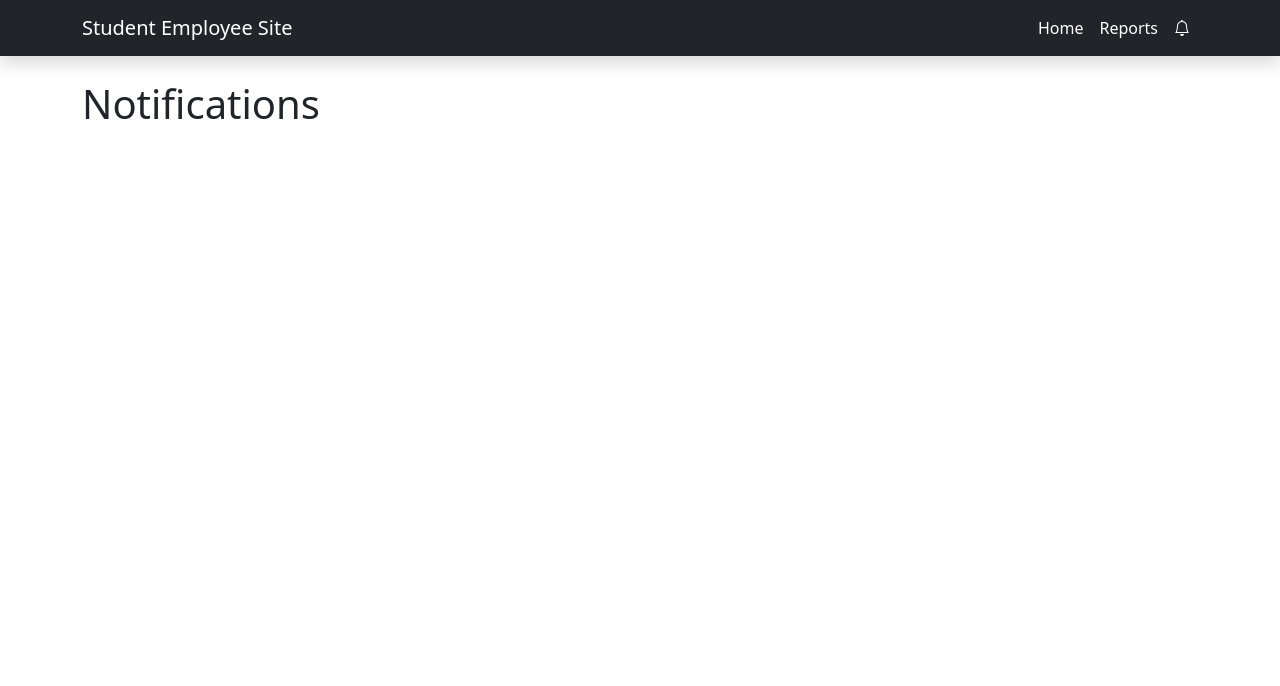
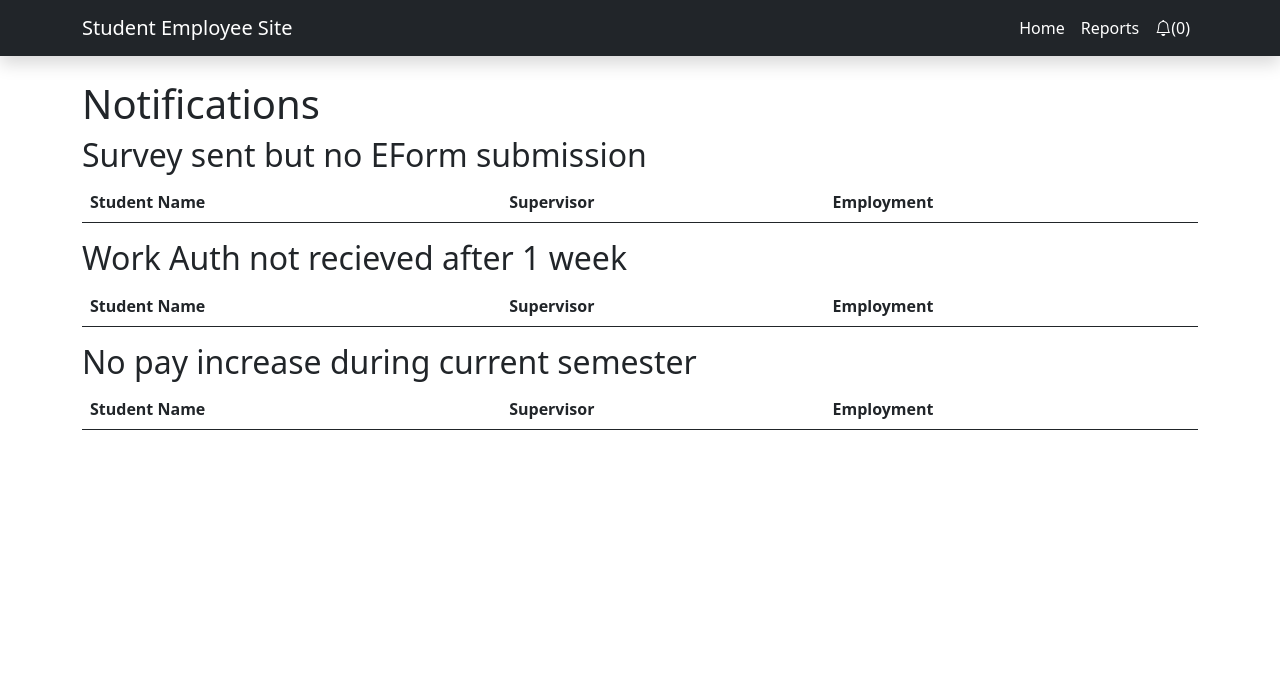
Before and after one commit to Buscompany21/Student-Employee-Wage-Info, a Django app: page /notifications in a window 1280 px wide. Shown: the top 686 px of the page. Run offline with Django 4.2, Linux system fonts and the light colour scheme; tables that the repository leaves empty hold one stand-in row (values such as "Sample post"); lists and menus that the app fills with data are empty; some libraries are stand-ins or nearby versions.

Commit message:
finished notification feature

```diff
--- a/MainApp/models.py
+++ b/MainApp/models.py
@@ -26,10 +26,10 @@ class Season(models.Model):
         return self.name
 
 class Semester(models.Model):
-    year = models.IntegerField()
+    start_date = models.DateField()
     season = models.ForeignKey(Season, on_delete=models.RESTRICT)
     def __str__(self):
-        return f'{self.season.__str__()} {self.year}'
+        return f'{self.season.__str__()} {self.start_date.strftime("%Y")}'
 
 class EmplRecord(models.Model):
     value = models.IntegerField()
--- a/MainApp/templates/base.html
+++ b/MainApp/templates/base.html
@@ -23,7 +23,7 @@
 								<a class="nav-link active" aria-current="page" href="{% url 'reports' %}">Reports</a>
 							</li>
 							<li class="nav-item">
-								<a class="nav-link active" aria-current="page" href="{% url 'notifications' %}"><i id="notification-bell" class="bi bi-bell"></i></a>
+								<a class="nav-link active" aria-current="page" href="{% url 'notifications' %}"><i id="notification-bell" class="bi bi-bell"></i>({{ NOTIFICATION_COUNT }})</a>
 							</li>
 						</ul>
 					</div>
--- a/MainApp/templates/index.html
+++ b/MainApp/templates/index.html
@@ -3,16 +3,16 @@
 
 <div class="d-flex flex-row align-items-center justify-content-between">
     <h1>
-        Employments for {{ semester.season.name }} {{ semester.year }}
+        Employments for {{ semester }}
     </h1>
 
     <div class="dropdown">
         <button class="btn btn-secondary dropdown-toggle" type="button" id="dropdownMenuButton1" data-bs-toggle="dropdown" aria-expanded="false">
-          {{ semester.season.name }} {{ semester.year }}
+          {{ semester }}
         </button>
         <ul class="dropdown-menu" aria-labelledby="dropdownMenuButton1">
             {% for s in semesters %}
-            <li><a class="dropdown-item" href={% url 'index' s.id %}>{{ s.season.name }} {{ s.year }}</a></li>
+            <li><a class="dropdown-item" href={% url 'index' s.id %}>{{ s }}</a></li>
             {% endfor %}
         </ul>
     </div>
--- a/MainApp/templates/notifications.html
+++ b/MainApp/templates/notifications.html
@@ -3,5 +3,79 @@
 {% load crispy_forms_tags %}
 
 <h1>Notifications</h1>
+<h2>Survey sent but no EForm submission</h2>
+<div class="table-responsive">
+    <table class="table table-responsive table-striped">
+        <thead>
+            <tr>
+                <th>Student Name</th>
+                <th>Supervisor</th>
+                <th>Employment</th>
+            </tr>
+        </thead>
+        <tbody>
+            {% for n in eform_notifications %}
+            <tr>
+                <td>{{n.student.person.full_name}}</td>
+                <td>{{n.supervisor.person.full_name}}</td>
+                <td>
+                    {{employment.position_type}}
+                    {% if employment.class_code %}({{employment.class_code}}){% endif %}
+                </td>
+            </tr>
+            {% endfor %}
+        </tbody>
+    </table>
+</div>
+
+<h2>Work Auth not recieved after 1 week</h2>
+<div class="table-responsive">
+    <table class="table table-responsive table-striped">
+        <thead>
+            <tr>
+                <th>Student Name</th>
+                <th>Supervisor</th>
+                <th>Employment</th>
+            </tr>
+        </thead>
+        <tbody>
+            {% for n in work_auth_notifications %}
+            <tr>
+                <td>{{n.student.person.full_name}}</td>
+                <td>{{n.supervisor.person.full_name}}</td>
+                <td>
+                    {{employment.position_type}}
+                    {% if employment.class_code %}({{employment.class_code}}){% endif %}
+                </td>
+            </tr>
+            {% endfor %}
+        </tbody>
+    </table>
+</div>
+
+<h2>No pay increase during current semester</h2>
+<div class="table-responsive">
+    <table class="table table-responsive table-striped">
+        <thead>
+            <tr>
+                <th>Student Name</th>
+                <th>Supervisor</th>
+                <th>Employment</th>
+            </tr>
+        </thead>
+        <tbody>
+            {% for n in pay_increase_notifications %}
+            <tr>
+                <td>{{n.student.person.full_name}}</td>
+                <td>{{n.supervisor.person.full_name}}</td>
+                <td>
+                    {{employment.position_type}}
+                    {% if employment.class_code %}({{employment.class_code}}){% endif %}
+                </td>
+            </tr>
+            {% endfor %}
+        </tbody>
+    </table>
+</div>
 
 {% endblock content %}
--- /dev/null
+++ b/MainApp/utils.py
@@ -0,0 +1,41 @@
+from .models import Semester, Employment, PayRate
+from datetime import date, timedelta
+from django.utils import timezone
+
+def get_current_semester():
+    latest = Semester.objects.filter(start_date__lte=date.today()).latest('start_date')
+    return latest
+
+def get_notifications():
+    notifications = {
+        'eform': [],
+        'work_auth': [],
+        'pay_increase': [],
+    }
+    today = timezone.now()
+    # notify if EForm field is unchecked 1 week after sending them the Qualtrics survey
+    # get list of all employments which have survey_sent between 1 week ago and today's date that has a null eform_submission value
+    notifications['eform'] = Employment.objects.filter(survey_sent__range=[today - timedelta(days=7), today], eform_submission=None)
+
+
+    # notify if authorized to work hasn't been checked after 1 week
+    # this is pretty similar to the EForm notifications
+    notifications['work_auth'] = Employment.objects.filter(survey_sent__range=[today - timedelta(days=7), today], work_auth_received=None)
+
+    # pay increase reminders at the beginning of each semester
+    # 1. Get the current semester
+    # 2. Get list of all employments that do NOT have a PayRate model
+    # attached to them with a date value that falls in the bounds of the current semester
+    current_semester = get_current_semester()
+    # all the employments that HAVE gotten a raise
+    relevant_employments = Employment.objects.filter(semesters__id=current_semester.id)
+    raise_employment_ids = {r.employment.id for r in PayRate.objects.filter(date__gte=current_semester.start_date).select_related('employment')}
+    no_raise_employments = relevant_employments.exclude(id__in=raise_employment_ids)
+    notifications['pay_increase'] = no_raise_employments
+    return notifications
+
+def get_notification_count(request):
+    notifications = get_notifications()
+    return {
+        "NOTIFICATION_COUNT": len(notifications['pay_increase']) + len(notifications['work_auth']) + len(notifications['eform'])
+    }
--- a/MainApp/views.py
+++ b/MainApp/views.py
@@ -3,23 +3,15 @@ from .models import *
 from .forms import *
 from datetime import date
 from .mailer import send_email
+from .utils import get_current_semester, get_notifications, get_notification_count
 
 # Create your views here.
 def indexPageView(request,semester_id=None):
     if(semester_id == None):
-        today = date.today()
-        month = today.month
-        if(1 <= month <= 4):
-            season = Season.objects.get(name='Winter')
-        elif(5 <= month <= 8):
-            season = Season.objects.get(name='Spring/Summer')
-        elif(9 <= month <= 12):
-            season = Season.objects.get(name='Fall')
-        semester = Semester.objects.get(year=today.year, season__id=season.id)
-        semester_id = semester.id
+        semester = get_current_semester()
     else:
         semester = Semester.objects.get(pk=semester_id)
-    employments = Semester.objects.get(pk=semester_id).employment_set.all()
+    employments = semester.employment_set.all()
     context = {
         'employments': employments,
         'semester': semester,
@@ -31,7 +23,13 @@ def reportsPageView(request):
     return render(request, 'reports.html')
 
 def notificationsPageView(request):
-    return render(request, 'notifications.html')
+    notifications = get_notifications()
+    context = {
+        'eform_notifications': notifications['eform'],
+        'work_auth_notifications': notifications['work_auth'],
+        'pay_increase_notifications': notifications['pay_increase'],
+    }
+    return render(request, 'notifications.html', context)
 
 def testPageView(request):
     return render(request, 'test.html')
--- a/StudentEmployeeProject/settings.py
+++ b/StudentEmployeeProject/settings.py
@@ -72,6 +72,7 @@ TEMPLATES = [
                 'django.template.context_processors.request',
                 'django.contrib.auth.context_processors.auth',
                 'django.contrib.messages.context_processors.messages',
+                'MainApp.utils.get_notification_count',
             ],
         },
     },
@@ -122,7 +123,8 @@ TIME_ZONE = 'UTC'
 
 USE_I18N = True
 
-USE_TZ = True
+# disabled time zone support because it's not needed for this project
+USE_TZ = False
 
 
 # Static files (CSS, JavaScript, Images)
```
Also changed, not shown: MainApp/migrations/0010_remove_semester_year_semester_start_date.py (added).
